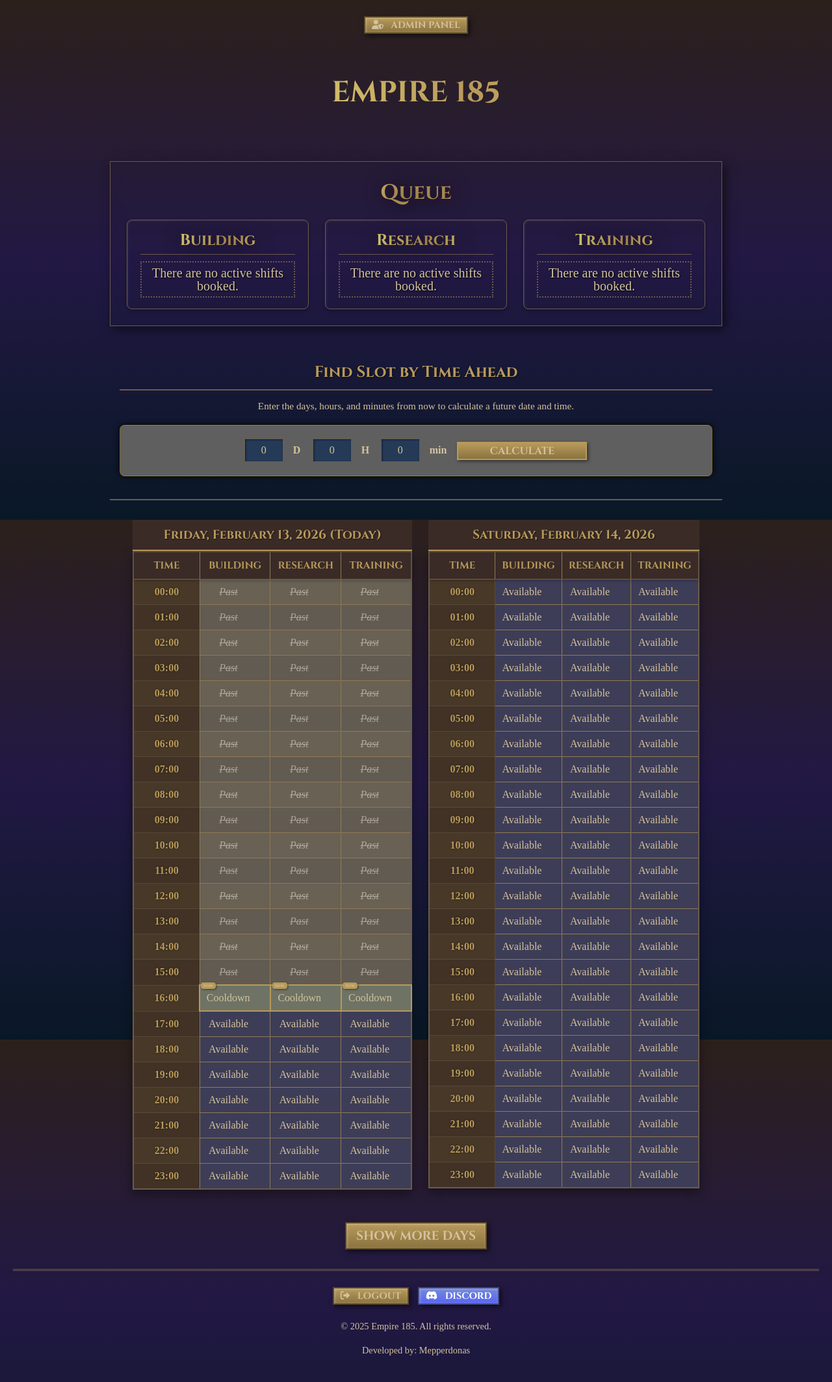
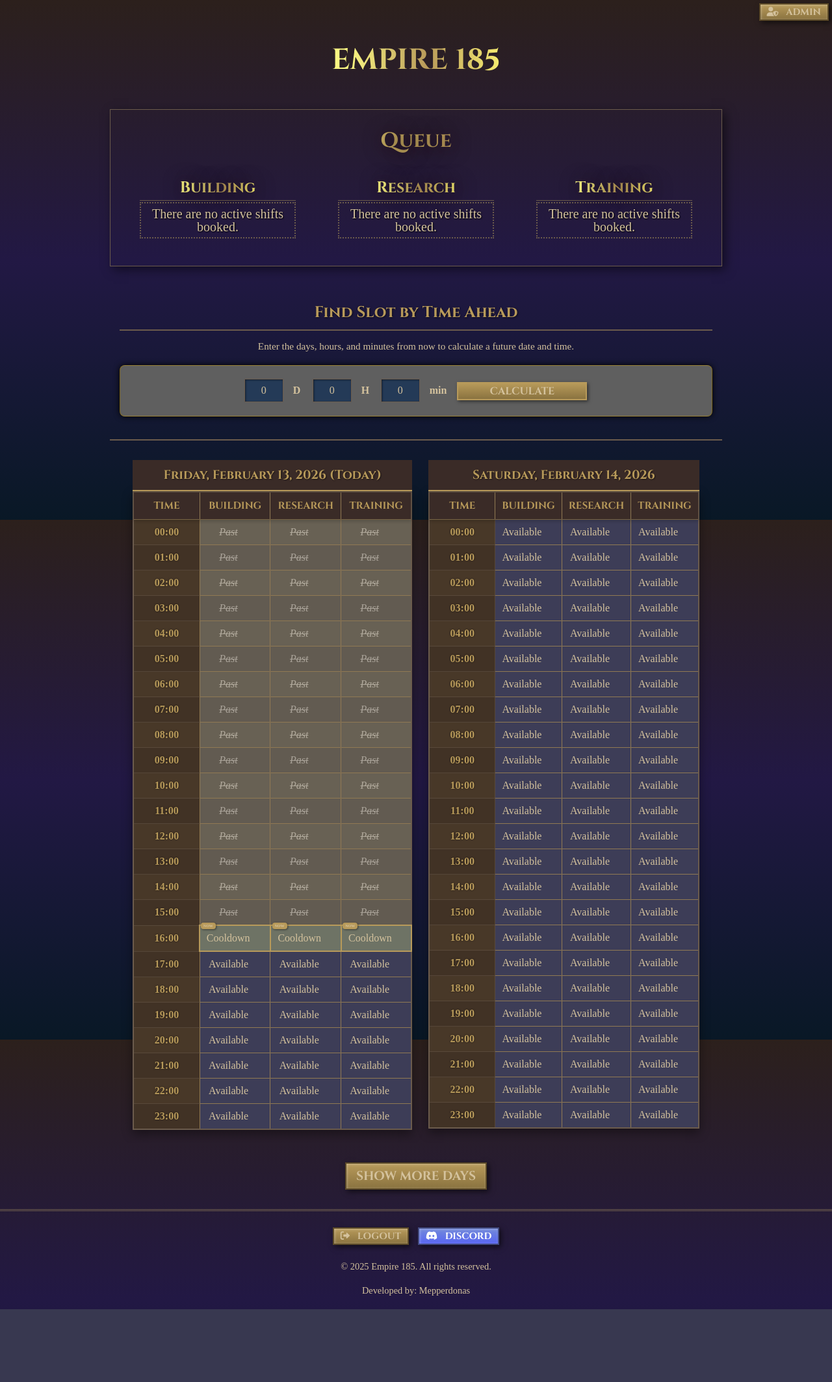
Before and after one commit to MEPPERDONAS/185_reservas, a Flask app: page / in a window 1280 px wide. Shown: the whole page at 65% size. After the commit the page ends 2015 px from the top, so only its background shows below. Run offline with Flask 3, Linux system fonts and the light colour scheme; the visitor is signed in with stand-in values (Sample User, id 1); grey boxes are pictures that could not be loaded.

Commit message:
mejoras css

```diff
--- a/static/style.css
+++ b/static/style.css
@@ -72,13 +72,14 @@ body {
     flex-direction: column;
     align-items: center;
     min-height: 100vh;
-    padding: 20px;
+    padding: 0px;
     box-sizing: border-box;
 }
 
 h1 {
     font-family: 'Cinzel', serif;
     font-size: 2.8em;
+    margin: 0;
     color: var(--aoe-accent-gold);
     text-align: center;
     padding: 25px 0;
@@ -117,9 +118,6 @@ form button[type="submit"] {
 form button:not(.delete-btn):not(.toggle-btn):not(.edit-btn),
 form a:not(.edit-btn) {
     flex-direction: column;
-    background-color: rgba(var(--aoe-header-bg), 0.9);
-    backdrop-filter: blur(10px);
-    -webkit-backdrop-filter: blur(10px);
     border: 1px solid var(--aoe-border);
     padding: 25px;
     margin: 20px auto;
@@ -186,35 +184,28 @@ form a:not(.edit-btn) {
 }
 
 .queue-item {
-    /*background-color: rgba(0, 0, 0, 0.7);*/
-    backdrop-filter: blur(2px);
-    -webkit-backdrop-filter: blur(8px);
-    border: 1px solid var(--aoe-border);
-    border-radius: 8px;
+
     padding: 15px 20px;
     flex: 1;
     min-width: 200px;
     max-width: 280px;
     text-align: center;
-    box-shadow: 0 2px 5px rgba(0, 0, 0, 0.3), inset 1px 1px 3px rgba(255, 255, 255, 0.1);
-    transition: transform 0.2s ease, box-shadow 0.2s ease;
     box-sizing: border-box;
 }
 
-.queue-item:hover {
-    transform: translateY(-3px);
-    box-shadow: 0 5px 15px rgba(0, 0, 0, 0.5), inset 1px 1px 5px rgba(255, 255, 255, 0.2);
-}
 
 .queue-item h3 {
     font-family: 'Cinzel', serif;
     color: var(--aoe-accent-gold);
     margin-top: 0;
-    margin-bottom: 10px;
+    margin-bottom: 0px;
     font-size: 1.5em;
-    border-bottom: 1px solid var(--aoe-border);
-    /* Separador debajo del título */
-    padding-bottom: 5px;
+    padding-bottom: 3px;
+    display: flex;
+    align-items: center;
+    text-align: center;
+    justify-items: center;
+    justify-content: center;
     text-shadow: #1f0606 3px 2px 30px;
     background: linear-gradient(to right, #fffd89f8, var(--aoe-accent-gold), #fffd85, var(--aoe-accent-gold), #fff874);
     background-size: 200%;
@@ -222,6 +213,7 @@ form a:not(.edit-btn) {
     -webkit-background-clip: text;
     -webkit-text-fill-color: transparent;
     animation: animate-gradient 4.5s linear infinite;
+
 }
 
 .queue-item p {
@@ -241,9 +233,18 @@ form a:not(.edit-btn) {
 
 header {
     width: 100%;
+    margin: 0;
     display: flex;
-    flex-direction: column;
+    flex-direction: row-reverse;
+}
+
+.qitem {
+    display: flex;
+    flex-direction: row;
     justify-content: center;
+    width: 100%;
+    border-bottom: 1px solid var(--aoe-border);
+    gap: 3px;
 }
 
 .main-nav {
@@ -675,9 +676,10 @@ tbody tr:nth-child(even) {
 /* --- 7. Estilos para Icono de Bonificación (estrella) --- */
 .bonus-active-indicator {
     color: var(--aoe-accent-gold);
-    margin-left: 5px;
-    font-size: 1.2em;
+    font-size: 1em;
     text-shadow: 0 0 8px rgba(255, 215, 0, 0.8), 0 0 2px rgba(0, 0, 0, 0.5);
+    height: fit-content;
+
 }
 
 .bonus-form form {
@@ -1322,6 +1324,10 @@ button.toggle-btn .fa-toggle-off {
     flex-shrink: 0;
 }
 
+main {
+    padding-left: 10px;
+    padding-right: 10px;
+}
 
 
 .footer-content {
--- a/templates/base.html
+++ b/templates/base.html
@@ -13,17 +13,15 @@
 <body>
     <header>
         <nav class="main-nav">
-            {# Botón para Admin Panel - se mantiene en el header #}
             {% if session.get('role') == 'admin' %}
             <a href="{{ url_for('admin_panel') }}" class="nav-button">
-                <i class="fas fa-user-shield"></i> Admin Panel
+                <i class="fas fa-user-shield"></i> Admin
             </a>
             {% endif %}
-            {# Aquí puedes poner otros elementos de navegación si son exclusivos del header #}
         </nav>
 
-        <h1>{% block page_heading %} EMPIRE 185 {% endblock %}</h1>
     </header>
+    <h1>{% block page_heading %} EMPIRE 185 {% endblock %}</h1>
 
     <main>
         {% with messages = get_flashed_messages(with_categories=true) %}
@@ -36,7 +34,6 @@
         {% endif %}
         {% endwith %}
 
-        {# Este es el bloque principal donde irá el contenido específico de cada página #}
         {% block content %}{% endblock %}
     </main>
 
--- a/templates/index.html
+++ b/templates/index.html
@@ -5,15 +5,19 @@
 
 {% block content %}
 <div class="first-in-queue-container">
-    <h2>Queue</h2>
+    <h2> Queue </h2>
     <div class="queue-list">
         {% for queue_name, slot_info in current_in_queue.items() %}
         <div class="queue-item">
-            <h3>{{ queue_name | capitalize }}
+            <div class="qitem">
                 {% if bonused_queues_now[queue_name] %}
                 <span class="bonus-active-indicator" title="Bonus Active Now!">⭐</span>
                 {% endif %}
-            </h3>
+                <h3>{{ queue_name | capitalize }}</h3>
+                {% if bonused_queues_now[queue_name] %}
+                <span class="bonus-active-indicator" title="Bonus Active Now!">⭐</span>
+                {% endif %}
+            </div>
             {% if slot_info.date != 'N/A' %}
             <p> {{ slot_info.booked_by }}</p>
             {% else %}
```
